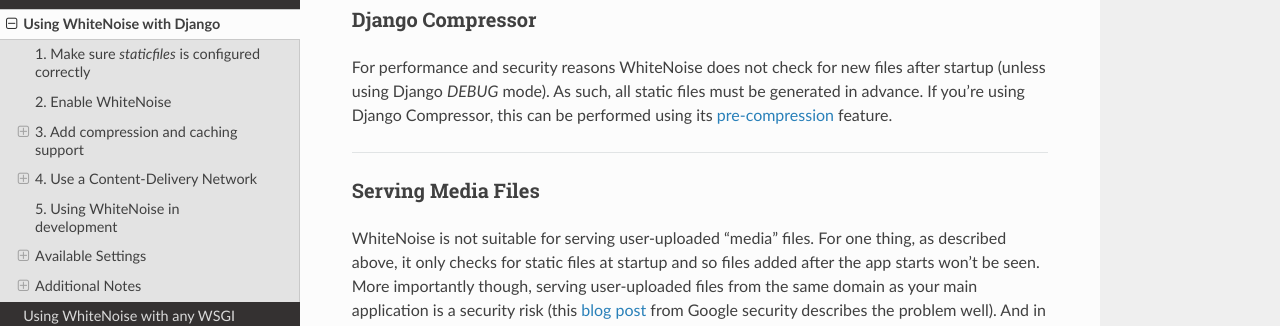
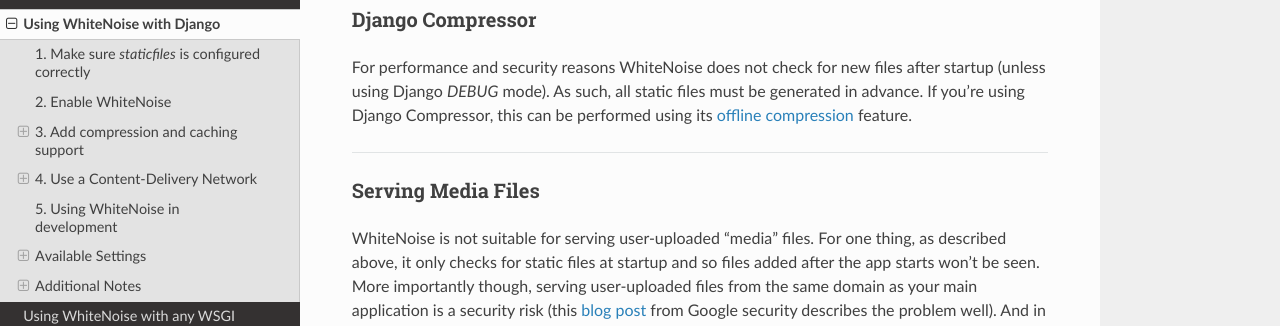
Before and after one commit to gorbunov87/white_noise, a Sphinx documentation site: the page built from docs/django.rst, in a window 1280 px wide and 900 px high, scrolled down 6520 px. Shown: the part 152-478 px from the top of the window. Built offline with Sphinx 7.4.7 and the Read the Docs theme 2.0.0, drawn with Linux system fonts in a browser that asks for light colours.

Commit message:
Update django.rst: update link to django compressor

```diff
--- a/docs/django.rst
+++ b/docs/django.rst
@@ -352,9 +352,9 @@
 For performance and security reasons WhiteNoise does not check for new
 files after startup (unless using Django `DEBUG` mode). As such, all static
 files must be generated in advance. If you're using Django Compressor, this
-can be performed using its `pre-compression`_ feature.
+can be performed using its `offline compression`_ feature.
 
-.. _pre-compression: https://django-compressor.readthedocs.org/en/latest/usage/#pre-compression
+.. _offline compression: https://django-compressor.readthedocs.org/en/latest/usage/#offline-compression
 
 --------------------------------------------------------------------------
 
```
